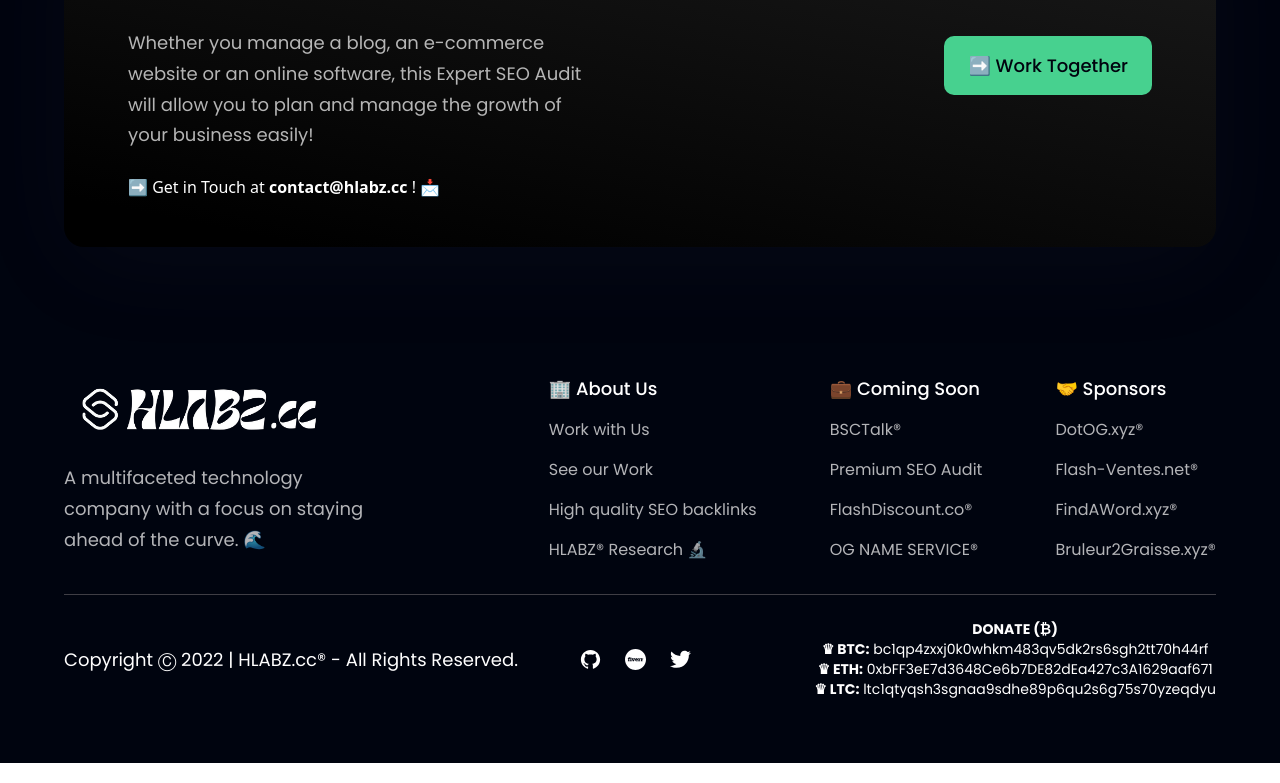
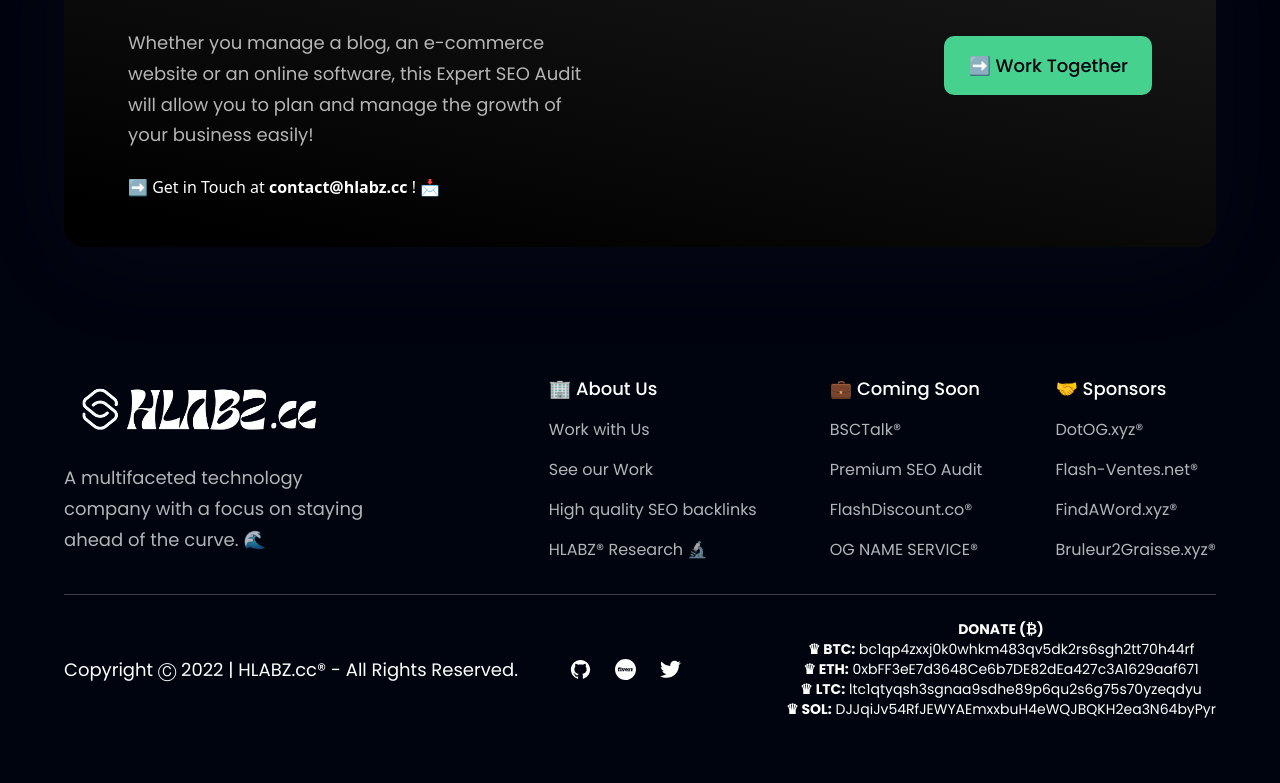
Before and after one commit to HLABZcc/HLABZ.cc, a React (Vite) app: page / in a window 1280 px wide. Shown: the part 3396-4179 px from the top of the page. Built offline with nearby package versions, Linux system fonts and the light colour scheme.

Commit message:
Update Footer.jsx

```diff
--- a/src/components/Footer.jsx
+++ b/src/components/Footer.jsx
@@ -61,6 +61,7 @@
           <p><strong>♛ BTC:</strong> bc1qp4zxxj0k0whkm483qv5dk2rs6sgh2tt70h44rf</p>
           <p><strong>♛ ETH:</strong> 0xbFF3eE7d3648Ce6b7DE82dEa427c3A1629aaf671</p>
           <p><strong>♛ LTC:</strong> ltc1qtyqsh3sgnaa9sdhe89p6qu2s6g75s70yzeqdyu</p>
+          <p><strong>♛ SOL:</strong> DJJqiJv54RfJEWYAEmxxbuH4eWQJBQKH2ea3N64byPyr</p>
       </p>
     </div>
   </section>
```
